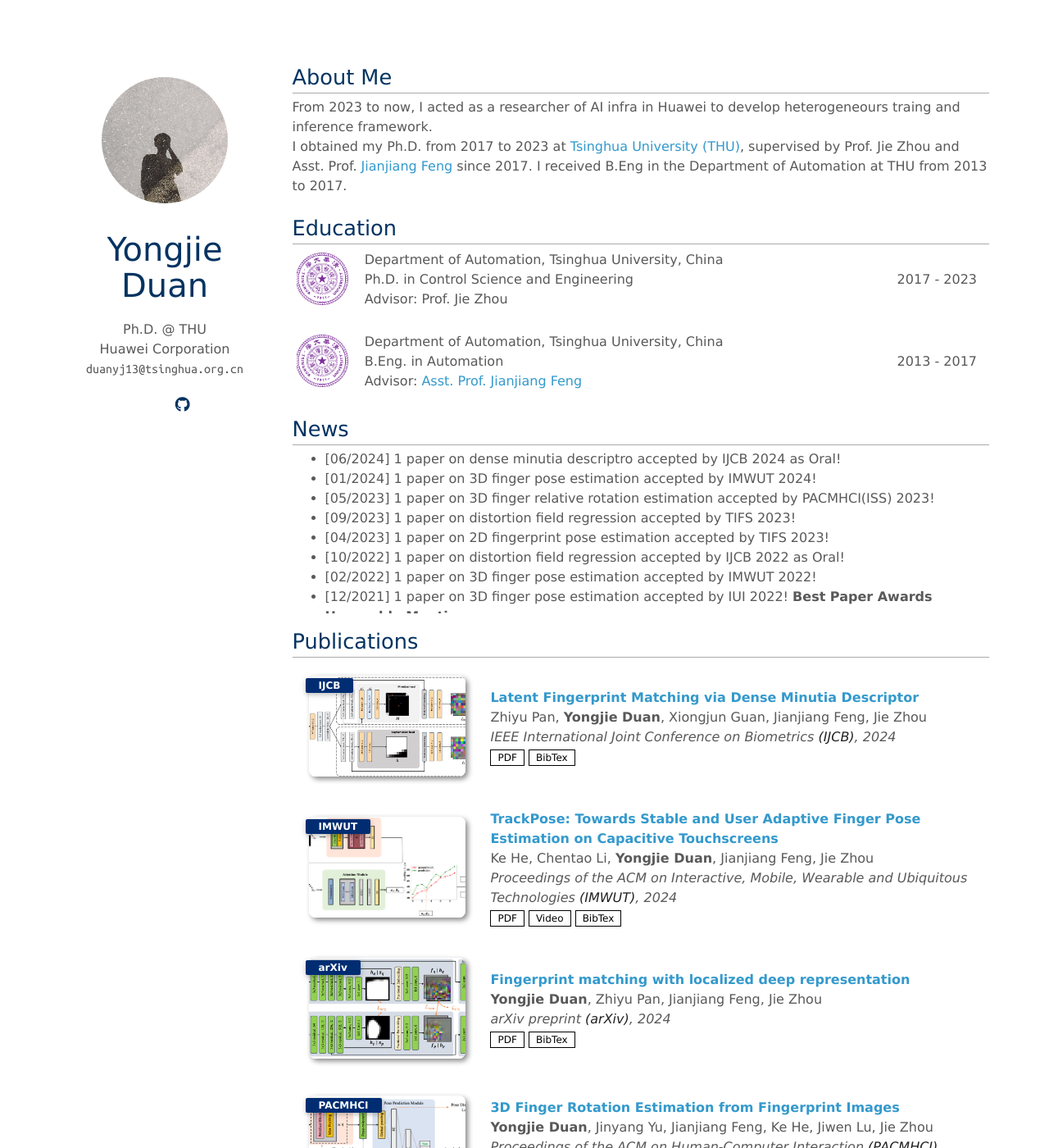
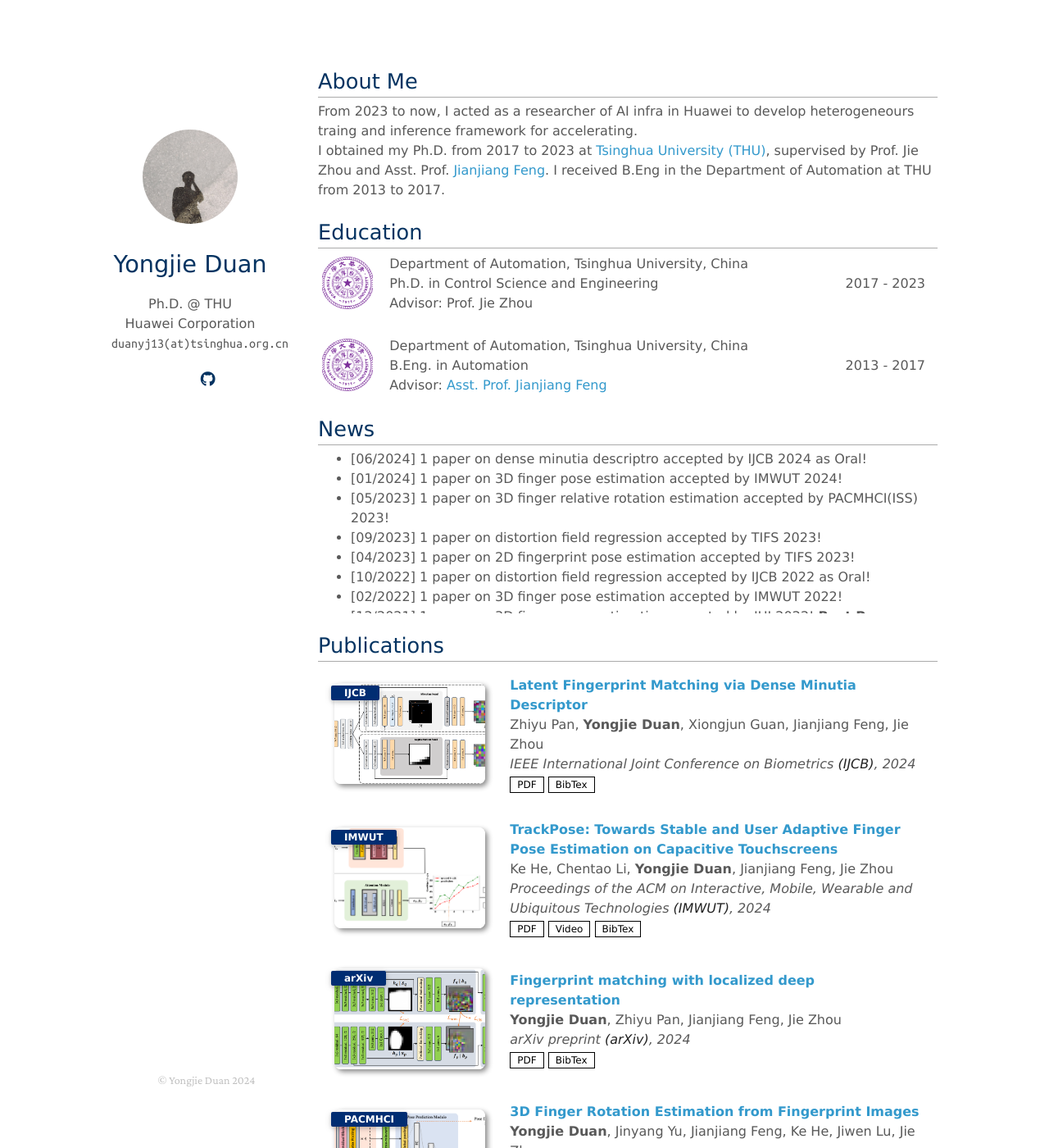
Before and after one commit to youngjetduan/youngjetduan.github.io, a Jekyll site: the page built from index.md, in a window 1280 px wide and 1400 px high. Shown: the whole window at 82% size. Built offline with Jekyll 4.4.1, drawn with Linux system fonts in a browser that asks for light colours; nearby versions of some CDN libraries; a style sheet for code colours, icons or effects is not loaded.

Commit message:
changes: 美化页面显示效果

```diff
--- a/_config.yml
+++ b/_config.yml
@@ -2,7 +2,7 @@
 title: Yongjie Duan
 position: Ph.D. @ THU
 affiliation: Huawei Corporation
-email: duanyj13@tsinghua.org.cn
+email: duanyj13(at)tsinghua.org.cn
 
 # Search Engine Optimization (SEO)
 # The following information is used to improve the website traffic from search engines, e.g., Google.
--- a/_includes/publications.md
+++ b/_includes/publications.md
@@ -1,4 +1,4 @@
-<h2 id="publications" style="margin: 10px 0px -15px;">Publications</h2>
+<h2 id="publications" style="margin: 15px 0px -15px;">Publications</h2>
 
 <div class="publications">
 <ol class="bibliography">
--- a/_layouts/homepage.html
+++ b/_layouts/homepage.html
@@ -113,16 +113,18 @@
 
       </section>
 
-      <!-- Footer -->
-      <section id="footer">
-        <div class="container">
-          <ul class="copyright">
-            <li>&copy; Yongjie Duan
-              <script>document.write(new Date().getFullYear())</script>
-            </li>
-          </ul>
+      <footer>
+        <div style="font: 14px/1.2 Crimson Pro, serif;color: #c0c0c0;">
+        <p>
+        <!-- <small> -->
+        &copy; Yongjie Duan <script>document.write(new Date().getFullYear())</script>
+        <!-- </small> -->
+        </p>
         </div>
-      </section>
+        <br>
+        <!-- <br> -->
+      </footer>
+
     </div>
 
     <script src="{{ "/assets/js/scale.fix.js" | relative_url }}"></script>
--- a/assets/css/educations.css
+++ b/assets/css/educations.css
@@ -3,6 +3,6 @@
 
 .educations ol.afflication { list-style: none; padding: 0; margin-top: 0; padding-bottom: 0px; margin-bottom: 0px; }
 
-.educations ol.afflication li { min-height: 50px; margin-bottom: 0rem; }
+.educations ol.afflication li { min-height: 10px; margin-bottom: 0rem; }
 
 .educations ol.afflication li .teaser { height: 4rem; width: 4.5rem; margin-top: 5px; object-fit: cover; }
--- a/assets/css/mystyle.css
+++ b/assets/css/mystyle.css
@@ -22,19 +22,28 @@ div span img {
 }
 
 .wrapper {
-    width: 90%;
-    margin:0 auto;
+    width: 80%;
+    margin: 0 auto;
+}
+
+header {
+    width:15%;
+    margin-top: 5%;
 }
 
 section {
-    width:75%;
-    float:right;
-    padding-top:4.0em;
-    padding-bottom:50px;
-  }
+  width:75%;
+  float:right;
+  padding-top:4.0em;
+  padding-bottom:50px;
+}
 
-header {
-    width:20%;
+@media print, screen and (max-width: 960px) {
+    header, section, footer {
+      float:none;
+      position:static;
+      width:auto;
+    }
 }
 
 email {
@@ -52,7 +61,7 @@ td {
 
 h1 {
     font-family: "lucida grande", "lucida sans unicode", lucida, "Helvetica Neue", Helvetica, Arial, sans-serif;
-    font-size: 250%;
+    font-size: 180%;
 }
 
 h2 {
@@ -79,39 +88,6 @@ h2, h3 {
     border-bottom: 1px solid #aaaaaa;
 }
 
-/* footer */
-#footer {
-    text-align: center;
-    border-top: 0;
-    color: #c0c0c0;
-    overflow: hidden;
-    padding-top: 1em;
-}
-
-#footer .copyright {
-    line-height: 1em;
-    list-style: none;
-    padding: 0;
-}
-
-#footer .copyright li {
-    border-left: solid 1px #d4d4d4;
-    display: inline-block;
-    font-size: 0.8em;
-    margin-left: 1em;
-    padding-left: 1em;
-}
-
-#footer .copyright li:first-child {
-    border-left: 0;
-    margin-left: 0;
-    padding-left: 0;
-}
-
-#footer .copyright li a {
-    color: inherit;
-}
-
 .edu-row {
     display: flex;
     align-items: center;}
--- a/index.md
+++ b/index.md
@@ -2,17 +2,17 @@
 layout: homepage
 ---
 
-<h2 style="margin: -5px 0px 5px;">About Me</h2>
+<h2 style="margin: 0px 0px 5px;">About Me</h2>
 
-From 2023 to now, I acted as a researcher of AI infra in Huawei to develop heterogeneours traing and inference
-framework.
+From 2023 to now, I acted as a researcher of AI infra in Huawei to develop heterogeneours traing and inference framework
+for accelerating.
 I obtained my Ph.D. from 2017 to 2023 at [Tsinghua University (THU)](https://www.tsinghua.edu.cn), supervised by Prof.
-Jie Zhou and Asst. Prof. [Jianjiang Feng](http://ivg.au.tsinghua.edu.cn/~jfeng) since 2017. I received B.Eng in the
-Department of Automation at THU from 2013 to 2017.
+Jie Zhou and Asst. Prof. [Jianjiang Feng](http://ivg.au.tsinghua.edu.cn/~jfeng). I received B.Eng in the Department of
+Automation at THU from 2013 to 2017.
 
 {% include_relative _includes/educations.md %}
 
-<h2 style="margin: -5px 0px 5px;">News</h2>
+<h2 style="margin: -10px 0px 5px;">News</h2>
 
 <div style="height: 200px; overflow: auto;">
 <ul>
```
